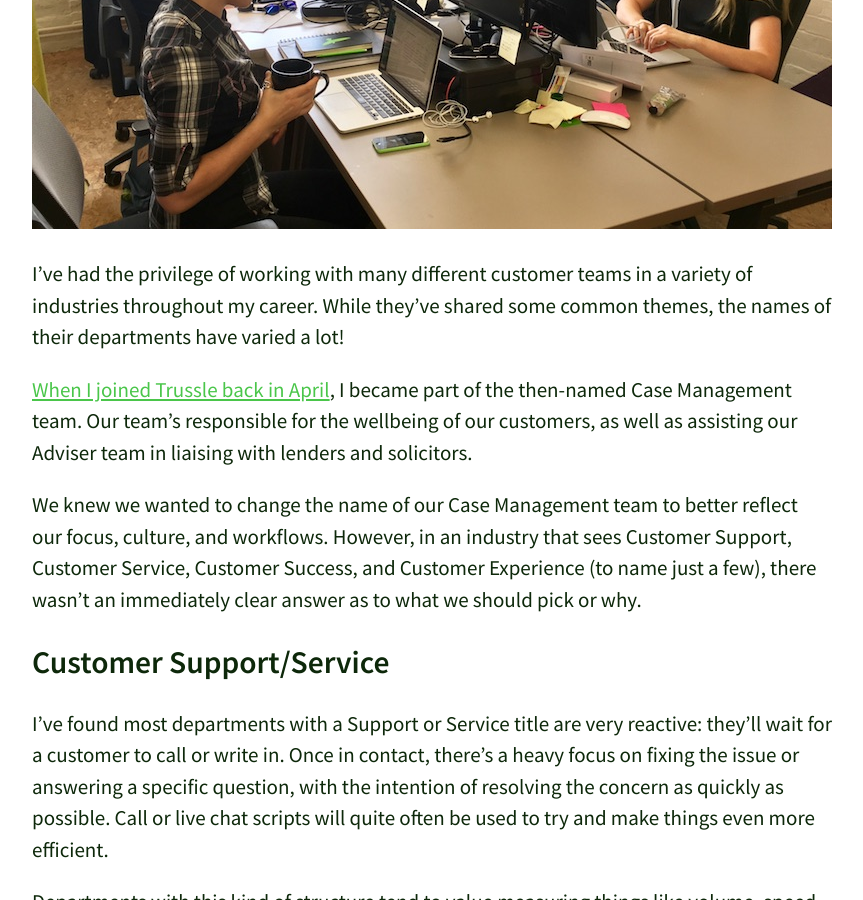
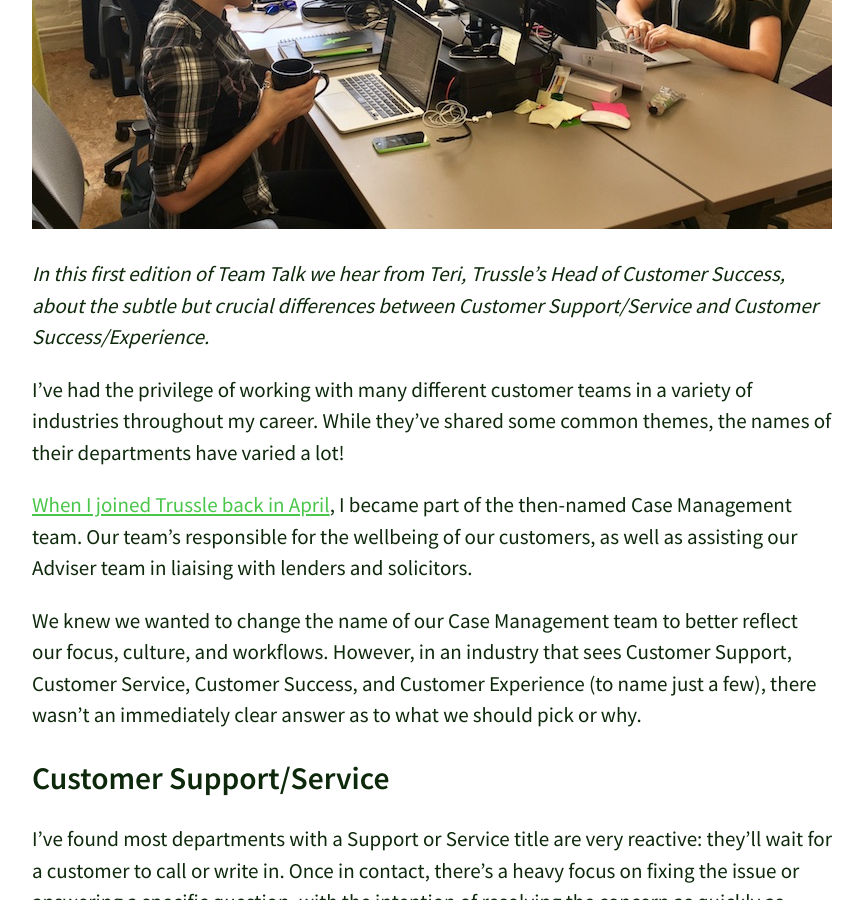
Before and after one commit to olitrussle/blog, a Jekyll site: the page built from _posts/2017-06-16-naming-our-customer-success-team.md, in a window 1280 px wide and 900 px high, scrolled down 767 px. Shown: the whole window, without its empty margins (208-1071 px from the left). Built offline with Jekyll 4.4.1, drawn with Linux system fonts in a browser that asks for light colours; comment, search, counter and statistics services are not loaded.

Commit message:
Updated 2017-06-16-naming-our-customer-success-team.md

```diff
--- a/_posts/2017-06-16-naming-our-customer-success-team.md
+++ b/_posts/2017-06-16-naming-our-customer-success-team.md
@@ -11,6 +11,8 @@ author: Oli West
 date: '2017-06-16 T00:00:00.000Z'
 ---
 ![The Trussle Customer Success Team]({{site.baseurl}}/images/posts_images/The-Trussle-Customer-Success-Team.jpg)
+
+_In this first edition of Team Talk we hear from Teri, Trussle's Head of Customer Success, about the subtle but crucial differences between Customer Support/Service and Customer Success/Experience._
 
 I’ve had the privilege of working with many different customer teams in a variety of industries throughout my career. While they've shared some common themes, the names of their departments have varied a lot!
 
```
